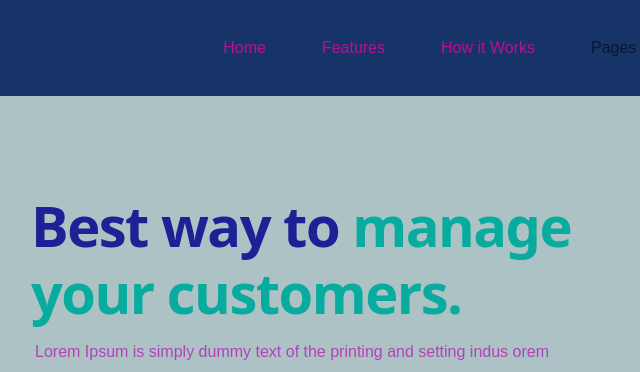
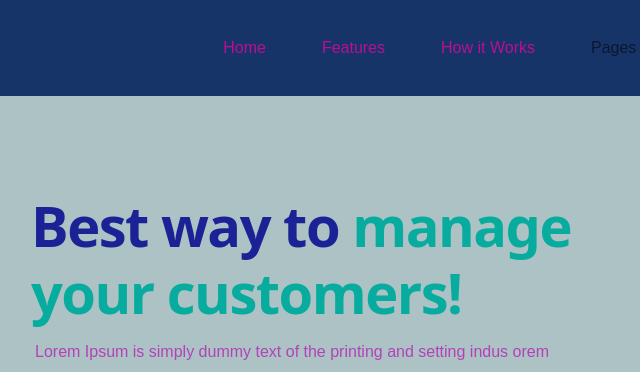
Before and after one commit to mshabana0/apple.card, a plain HTML site: page index.html in a window 1280 px wide. Shown: the top 372 px of the page, 51-691 px from the left. Drawn offline with nearby package versions, Linux system fonts and the light colour scheme.

Commit message:
Update index.html

```diff
--- a/index.html
+++ b/index.html
@@ -82,7 +82,7 @@
         <div class="container py-5  ">
             <div class="row">
                 <div class="col-lg-6 py-5">
-                    <h1 class="banner_section">  Best way to  <span class="color-2"> manage your customers.</span></h1>
+                    <h1 class="banner_section">  Best way to  <span class="color-2"> manage your customers!</span></h1>
                     <p class="p-1">Lorem Ipsum is simply dummy text of the printing and setting indus orem Ipsum has been the industrys. </p>
                     <a href="http://" class="text-decoration-none icon-1">
                         <svg xmlns="http://www.w3.org/2000/svg" width="16" height="16" fill="currentColor" class="bi bi-phone" viewBox="0 0 16 16">
```
